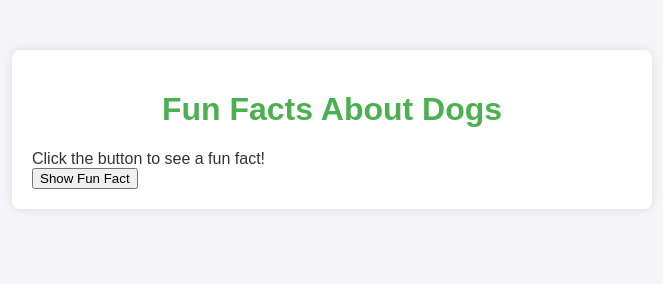
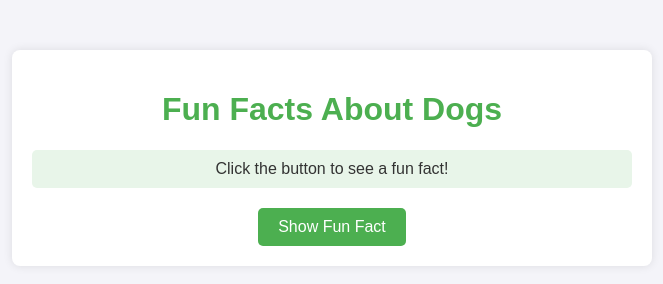
Before and after one commit to AnishYadav25/Dog_FunFacts, a plain HTML site: page index.html in a window 1280 px wide. Shown: the whole page, without its empty margins (308-971 px from the left). Drawn offline with Linux system fonts and the light colour scheme.

Commit message:
Update style.css

```diff
--- a/style.css
+++ b/style.css
@@ -13,21 +13,30 @@ body {
     background-color: #fff;
     box-shadow: 0 0 10px rgba(0, 0, 0, 0.1);
     border-radius: 8px;
+    text-align: center;
 }
 
 h1 {
-    text-align: center;
     color: #4CAF50;
 }
 
-ul {
-    list-style-type: none;
-    padding: 0;
-}
-
-li {
+#fact {
     background-color: #e8f5e9;
-    margin: 10px 0;
+    margin: 20px 0;
     padding: 10px;
     border-radius: 5px;
 }
+
+button {
+    background-color: #4CAF50;
+    color: white;
+    padding: 10px 20px;
+    border: none;
+    border-radius: 5px;
+    cursor: pointer;
+    font-size: 16px;
+}
+
+button:hover {
+    background-color: #45a049;
+}
```
